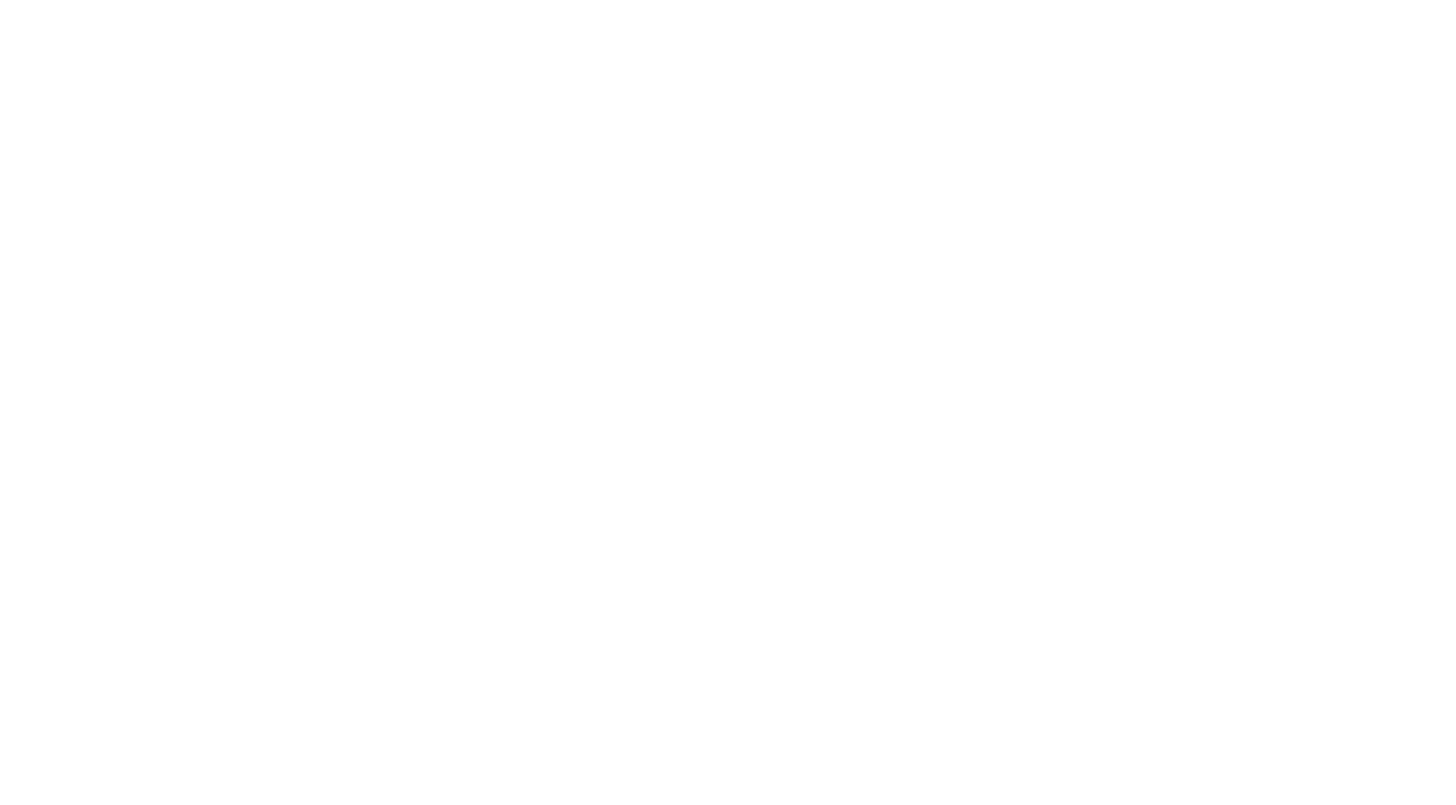
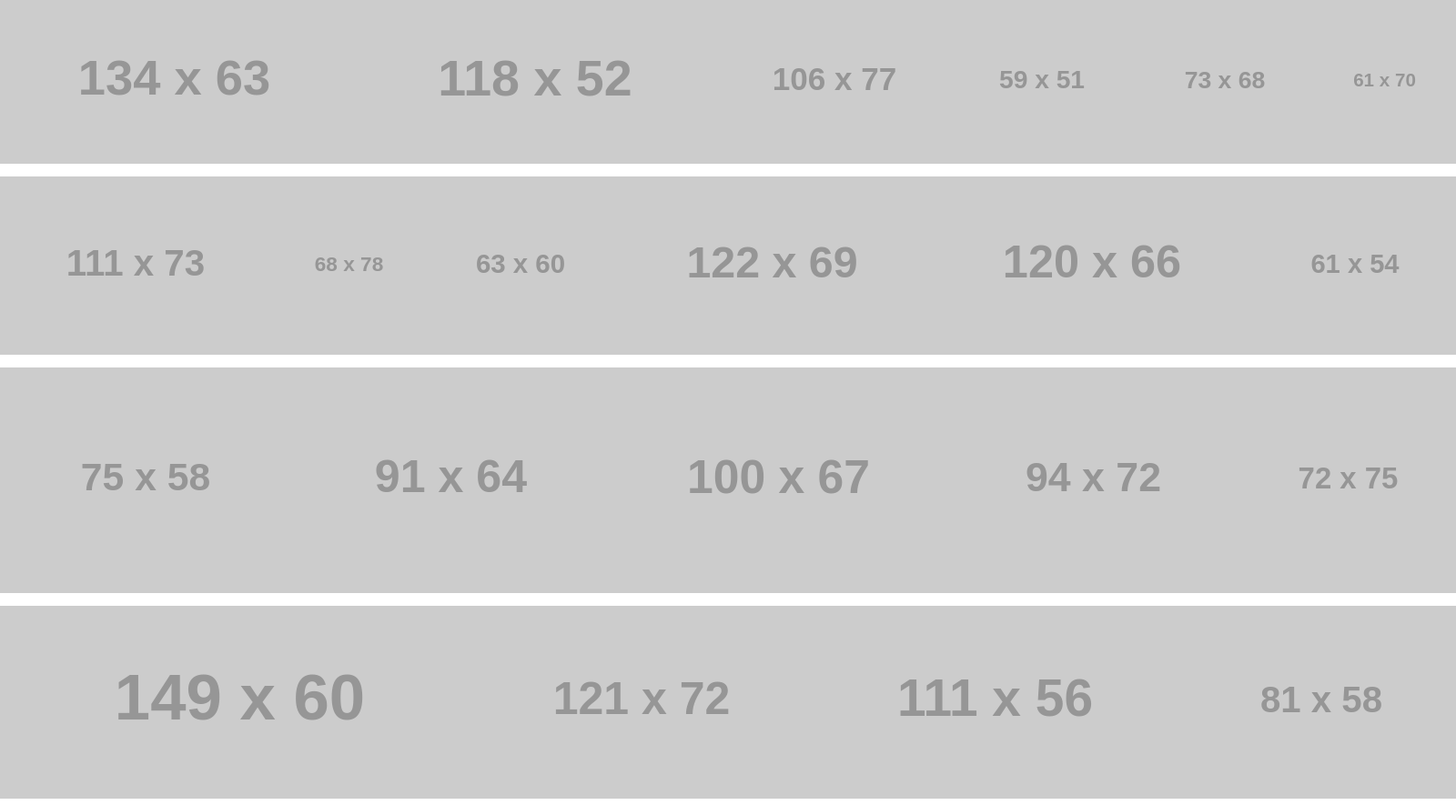
Before and after one commit to Wave-Bw/senior-1, a plain HTML site: page barrel.html in a window 1280 px wide. Shown: the top 885 px of the page at 91% size, 1600 px wide, since content can reach past the window. Before the commit the page ends 800 px from the top, so only its background shows below. Drawn offline with Linux system fonts and the light colour scheme; placeholder pictures from the web are drawn by us.

Commit message:
senior-1
senior-1

```diff
--- a/barrel.html
+++ b/barrel.html
@@ -15,8 +15,9 @@
     }
 
     .img-row {
-      margin-bottom: 8px;
+      margin-bottom: 10px;
     }
+
     </style>
     </head>
     <body>
@@ -29,21 +30,22 @@
   <script>
     function Barrel($ct){
       this.$ct = $ct
+      this.baseHeight = 180
       this.rowList = []
       this.loadImg()
     }
 
     Barrel.prototype = {
-      loadImg: function() {
+      loadImg: function () {
         var _this = this
-        var imgUrls = this.getImgUrls(50);
-        $.each(imgUrls,function(idx, url){
+        var imgUrls = this.getImgUrls(30);
+        $.each(imgUrls, function (idx, url) {
           var img = new Image()
           img.src = url
-          img.onload = function(){
+          img.onload = function () {
             var imgInfo = {
               target: $(img),
-              width: _this.baseHeight * (img.width/img.height),
+              width: _this.baseHeight * (img.width / img.height),
               height: _this.baseHeight
             }
             _this.render(imgInfo)
@@ -52,47 +54,76 @@
       },
       getImgUrls: function (num) {
         var color, width, height, urls = []
-        for(var i=0; i<num; i++) {
-          color = Math.random().toString(16).substring(2,8)
+        for (var i = 0; i < num; i++) {
+          color = Math.random().toString(16).substring(2, 8)
           width = Math.floor(Math.random() * 100 + 50)
           height = Math.floor(Math.random() * 30 + 50)
-          urls.push("http://placehold.it/" + width + "x" + height + "/" + color + "/fff")
+          urls.push("https://placehold.it/" + width + "x" + height + "/" + color + "/fff")
         }
         return urls
       },
-      render: function (imgInfo) {
+      /*render: function (imgInfo) {
         var clientWidth = this.$ct.width(),
+          _this = this,
           rowWidth = 0,
-            newRowHeight = 0,
+          rowHeight = 0,
+          rowList = this.rowList,
           lastImgInfo = imgInfo
 
-        this.rowList.push(imgInfo)
-        for(var i=0; i<this.rowList.length; i++){
-          rowWidth += this.rowList[i].width
+        rowList.push(imgInfo)
+        console.log(rowList.length)
+        for(var i = 0; i < rowList.length; i++) {
+          rowWidth += imgInfo.width
+          if (rowWidth > clientWidth) {
+            rowList.pop()
+            rowWidth -= lastImgInfo.width
+            rowHeight = clientWidth * _this.baseHeight / rowWidth
+
+            _this.layout(rowHeight)
+            _this.rowList = []
+            _this.rowList.push(lastImgInfo)
           }
-        if(rowWidth > clientWidth){
-          this.rowList.pop()
-          newRowHeight = clientWidth * 250/rowWidth
-          this.layout()
-          this.rowList = []
-          this.rowList.push(imgInfo)
         }
+      },*/
+      render: function(imgInfo){
+        var _this = this;
+        var rowList = this.rowList,
+          rowWidth = 0,
+          rowHeight = 0,
+          clientWidth = this.$ct.width(),
+          lastImgInfo = imgInfo;
+
+        rowList.push(imgInfo);
+
+        $.each(rowList,function(idx, imgInfo){
+          rowWidth += imgInfo.width;
+          if(rowWidth  > clientWidth ){
+            rowList.pop();
+            rowWidth -= lastImgInfo.width;
+            rowHeight = clientWidth * _this.baseHeight / rowWidth;
+
+            _this.layout(rowHeight);
+            _this.rowList = [];
+            _this.rowList.push(lastImgInfo);
+          }
+        });
       },
-      layout: function () {
+
+      layout: function (rowHeight) {
         var $rowCt = $('<div class="img-row"></div>')
-        $.each(this.rowList, function (idx,imgInfo) {
-          var $imgCt = $('<div class="img-box"></div>'),
-              $img = $(imgInfo.target)
+        $.each(this.rowList, function (idx, imgInfo) {
+          var $img = $(imgInfo.target)
+
           $img.height(rowHeight)
-          $imgCt.append($img)
-          $rowCt.append($imgCt)
+          $rowCt.append($img)
         })
         this.$ct.append($rowCt)
       }
     }
 
 
-    var barrrr = new Barrel($('.img-preview'))
+
+    var barrr = new Barrel($('.img-preview'))
   </script>
 </body>
 </html>
```
Lines whose indentation alone changed are shown as unchanged.
